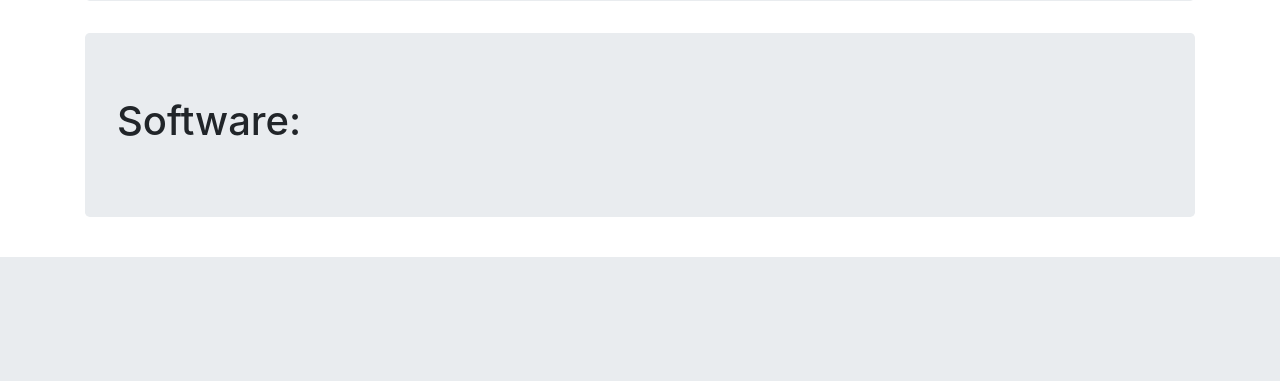
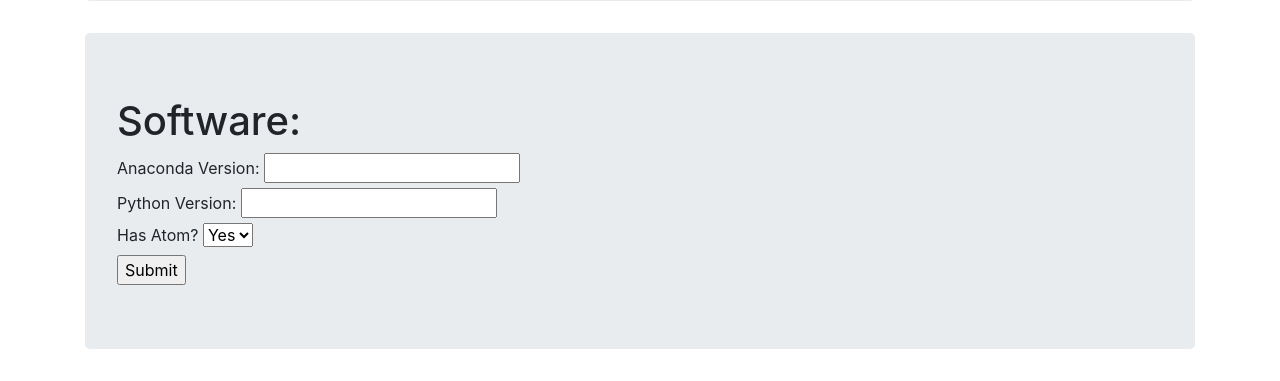
Before and after one commit to JacktonL/ComputerInventory, a Flask app: template app/templates/computerpage.html in a window 1280 px wide. Shown: the part 543-924 px from the top of the page. Before the commit the page ends 800 px from the top, so only its background shows below. Run offline with Flask 2, Linux system fonts and the light colour scheme; the template is opened without the code that fills it: values that come from a table or form of the project are taken from there, most other values are stand-ins (such as "Sample title", 1, 10 or a date in 2020); parts of the project's set-up code (start-up, migrations or seed data) failed here and were passed over; some libraries are stand-ins or nearby versions.

Commit message:
school commit 9/24/18

```diff
--- a/app/routes/Forms/Software.py
+++ b/app/routes/Forms/Software.py
@@ -6,3 +6,4 @@ class SoftwareForm(FlaskForm):
     anaconda = StringField("Anaconda Version: ")
     python = StringField("Python Version: ")
     atom = SelectField("Has Atom? ", choices=[("Yes", "Yes"), ("No", "No")])
+    submit = SubmitField("Submit")
--- a/app/templates/computerpage.html
+++ b/app/templates/computerpage.html
@@ -25,5 +25,18 @@
     </div>
     <div class="jumbotron">
         <h1>Software:</h1>
+        <form method=post>
+            {{ soft.hidden_tag() }}
+            {{ soft.anaconda.label }}
+            {{ soft.anaconda() }}
+            <br>
+            {{ soft.python.label }}
+            {{ soft.python() }}
+            <br>
+            {{ soft.atom.label }}
+            {{ soft.atom() }}
+            <br>
+            {{ soft.submit() }}
+        </form>
     </div>
 {% endblock %}
```
Also changed, not shown: app/routes/computers.py (+10 -1 lines).
